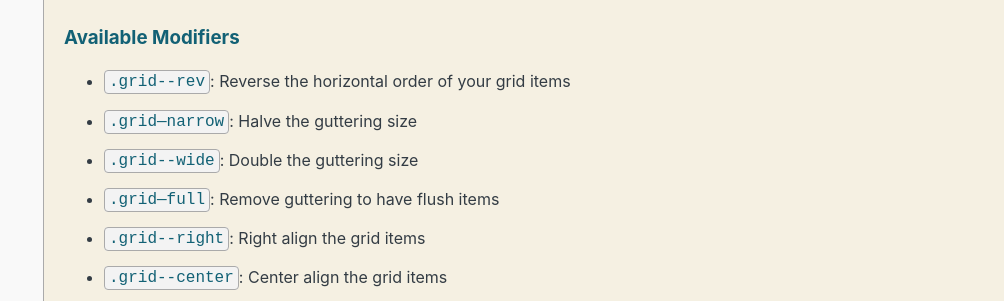
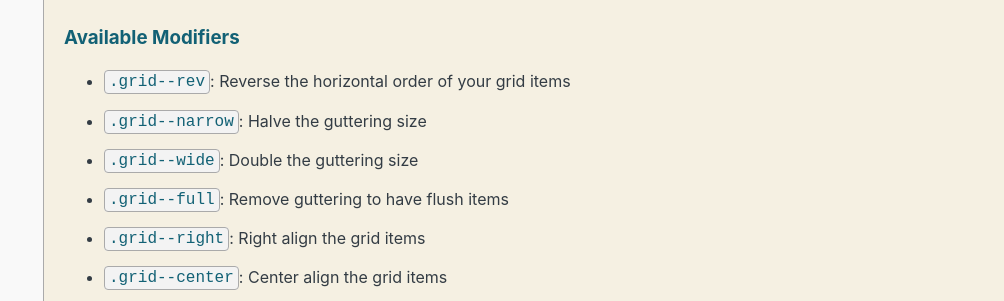
Before and after one commit to Andy-set-studio/stalfos.io, a Jekyll site: the page built from 01-css.md, in a window 1280 px wide. Shown: the part 4055-4356 px from the top of the page, without its empty margins (276-1280 px from the left). Built offline with Jekyll 4.4.1, drawn with Linux system fonts in a browser that asks for light colours.

Commit message:
Double dash tidy

```diff
--- a/01-css.md
+++ b/01-css.md
@@ -103,9 +103,9 @@ Now let's add a modifier that makes the grid align centrally so that if an item
 ### Available Modifiers
 
 - `.grid--rev`: Reverse the horizontal order of your grid items
-- `.grid—narrow`: Halve the guttering size
+- `.grid--narrow`: Halve the guttering size
 - `.grid--wide`: Double the guttering size
-- `.grid—full`: Remove guttering to have flush items
+- `.grid--full`: Remove guttering to have flush items
 - `.grid--right`: Right align the grid items
 - `.grid--center`: Center align the grid items
 - `.grid--middle`: Vertically center align grid items
```
